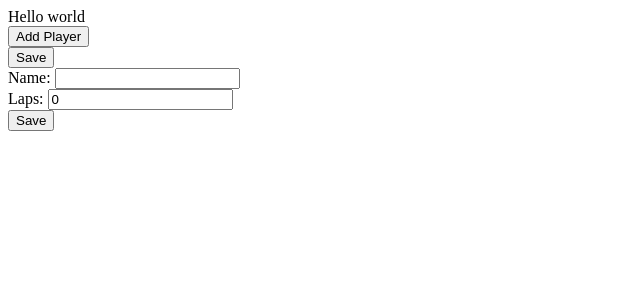
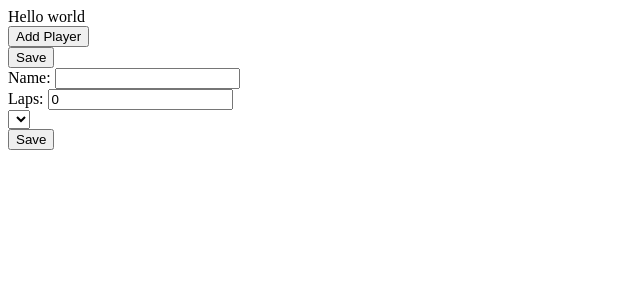
Before and after one commit to Larry-Larios01/larryio-front, a Vue app in the folder racer-front/: page / in a window 1280 px wide. Shown: the top 300 px of the page, without its empty margins (0-640 px from the left). Built offline with nearby package versions, Linux system fonts and the light colour scheme.

Commit message:
problems with select

```diff
--- a/racer-front/src/components/CompetitionRegistration.vue
+++ b/racer-front/src/components/CompetitionRegistration.vue
@@ -30,8 +30,9 @@ export default defineComponent({
             players: []
         })
         function addPlayer() {
-            competition.players.push({ name: "" })
+            competition.players.push({ name: "", podium: { place1: 0, place2: 0, place3: 0 },})
         }
+        console.log(props.players)
 
         function save() {
             const payload = toRaw(competition)
@@ -65,12 +66,11 @@ export default defineComponent({
 
 
         <div>
-            <div v-for="(player, index) in players" v-bind:key="index">
-                <label>
-                    <input type="checkbox" >
-                </label>
-                Player {{ player.name }}
-            </div>
+            <select name="players-registered" id="pr">
+                <option v-for="player in players" :key="player.name" :value="player.name">
+                    {{ player.name }}
+                </option>
+            </select>
         </div>
         <button type="submit">Save</button>
     </form>
```
